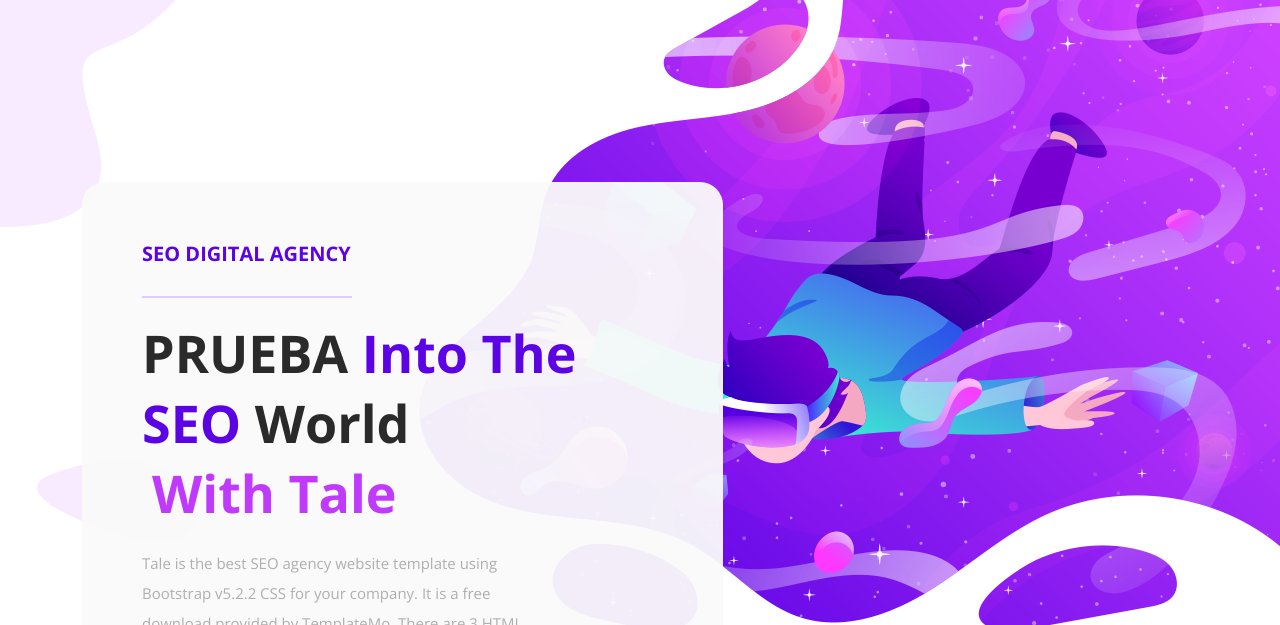
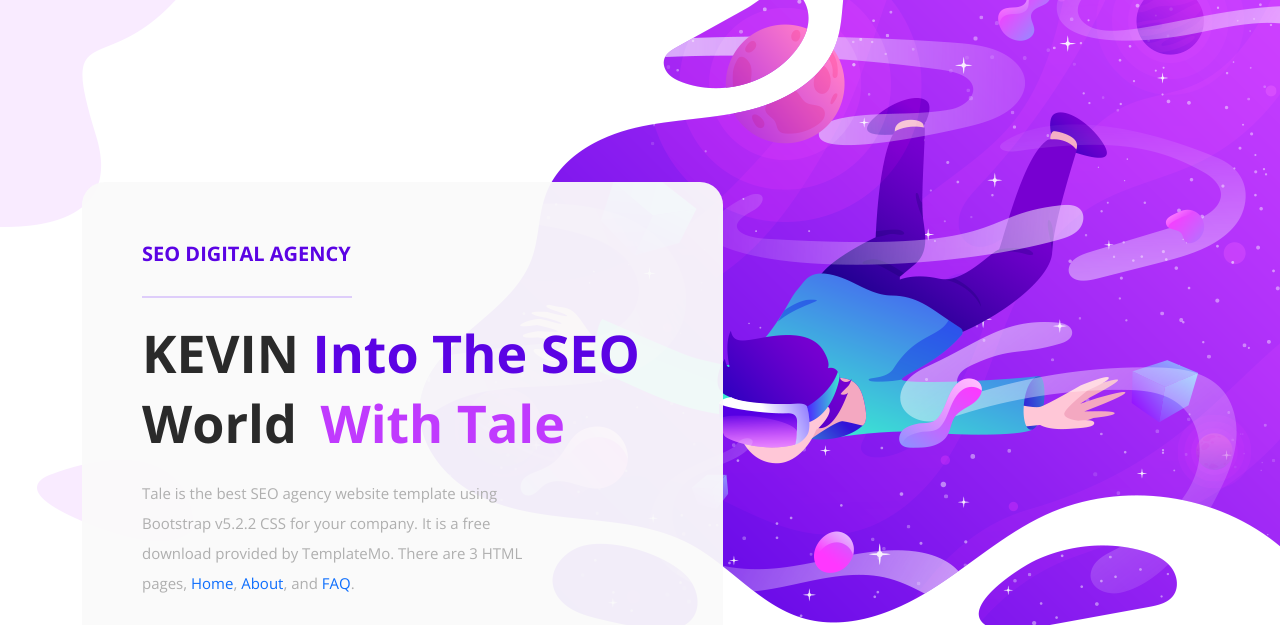
Before and after one commit to KevinLimon/Proyecto1, a plain HTML site: page index.html in a window 1280 px wide. Shown: the part 170-795 px from the top of the page. Drawn offline with nearby package versions, Linux system fonts and the light colour scheme.

Commit message:
Nueva Prueba

```diff
--- a/index.html
+++ b/index.html
@@ -117,7 +117,7 @@
           <div class="caption header-text">
             <h6>SEO DIGITAL AGENCY</h6>
             <div class="line-dec"></div>
-            <h4>PRUEBA <em>Into The SEO</em> World <span>With Tale</span></h4>
+            <h4>KEVIN <em>Into The SEO</em> World <span>With Tale</span></h4>
             <p>Tale is the best SEO agency website template using Bootstrap v5.2.2 CSS for your company. It is a free
               download provided by TemplateMo. There are 3 HTML pages, <a href="index.html">Home</a>, <a
                 href="about.html">About</a>, and <a href="faqs.html">FAQ</a>.</p>
```
